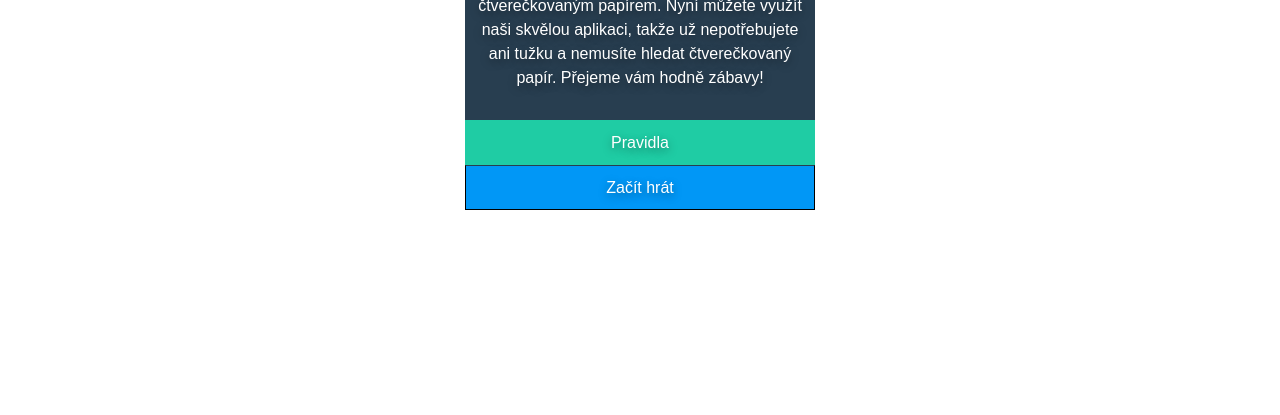
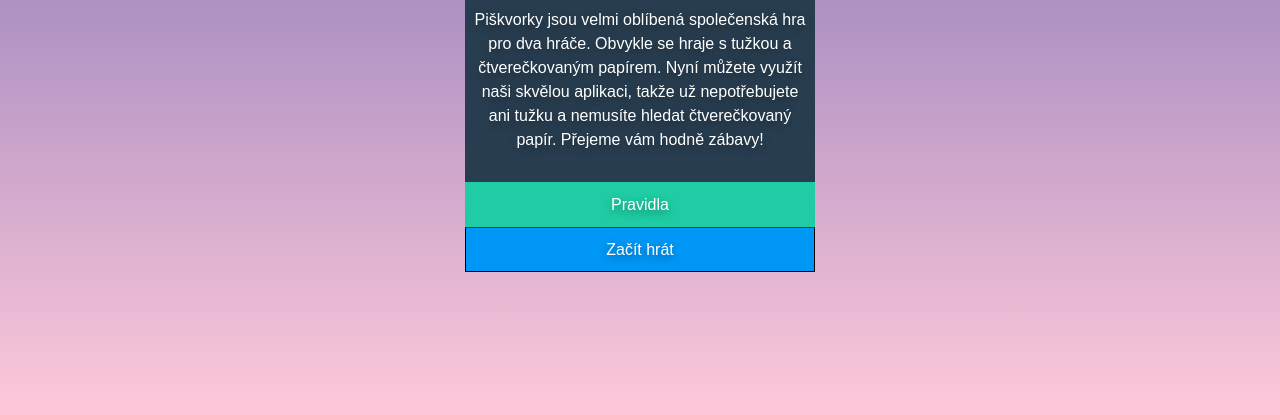
Before and after one commit to kristynyje/piskvorky, a plain HTML site: page index.html in a window 1280 px wide. Shown: the part 385-800 px from the top of the page. Drawn offline with Linux system fonts and the light colour scheme.

Commit message:
gradient + margin

```diff
--- a/index.html
+++ b/index.html
@@ -14,18 +14,20 @@
     />
   </head>
   <body>
+    <section>
       <div class="container">
         <img src="uvodni.jpeg" alt="piskvorky" />
         <h1>Piškvorky</h1>
         <p>
-        Piškvorky jsou velmi oblíbená společenská hra pro dva hráče. Obvykle se
-        hraje s tužkou a čtverečkovaným papírem. Nyní můžete využít naši skvělou
-        aplikaci, takže už nepotřebujete ani tužku a nemusíte hledat
+          Piškvorky jsou velmi oblíbená společenská hra pro dva hráče. Obvykle
+          se hraje s tužkou a čtverečkovaným papírem. Nyní můžete využít naši
+          skvělou aplikaci, takže už nepotřebujete ani tužku a nemusíte hledat
           čtverečkovaný papír. Přejeme vám hodně zábavy!
         </p>
         <button class="button1">Pravidla</button>
         <br />
         <button class="button2">Začít hrát</button>
       </div>
+    </section>
   </body>
 </html>
--- a/style.css
+++ b/style.css
@@ -3,8 +3,11 @@
 }
 
 body {
+  background: linear-gradient(#615dad, #ffc8da);
+  background-attachment: fixed;
   display: flex;
   justify-content: center;
+  margin-top: 70px;
 }
 
 h1 {
@@ -45,11 +48,6 @@ img {
   border-radius: 2% 2% 0 0;
 }
 
-/* .container {
-  margin: 0;
-  padding: 0;
-} */
-
 button {
   width: 350px;
   height: 45px;
```
Lines whose indentation alone changed are shown as unchanged.
